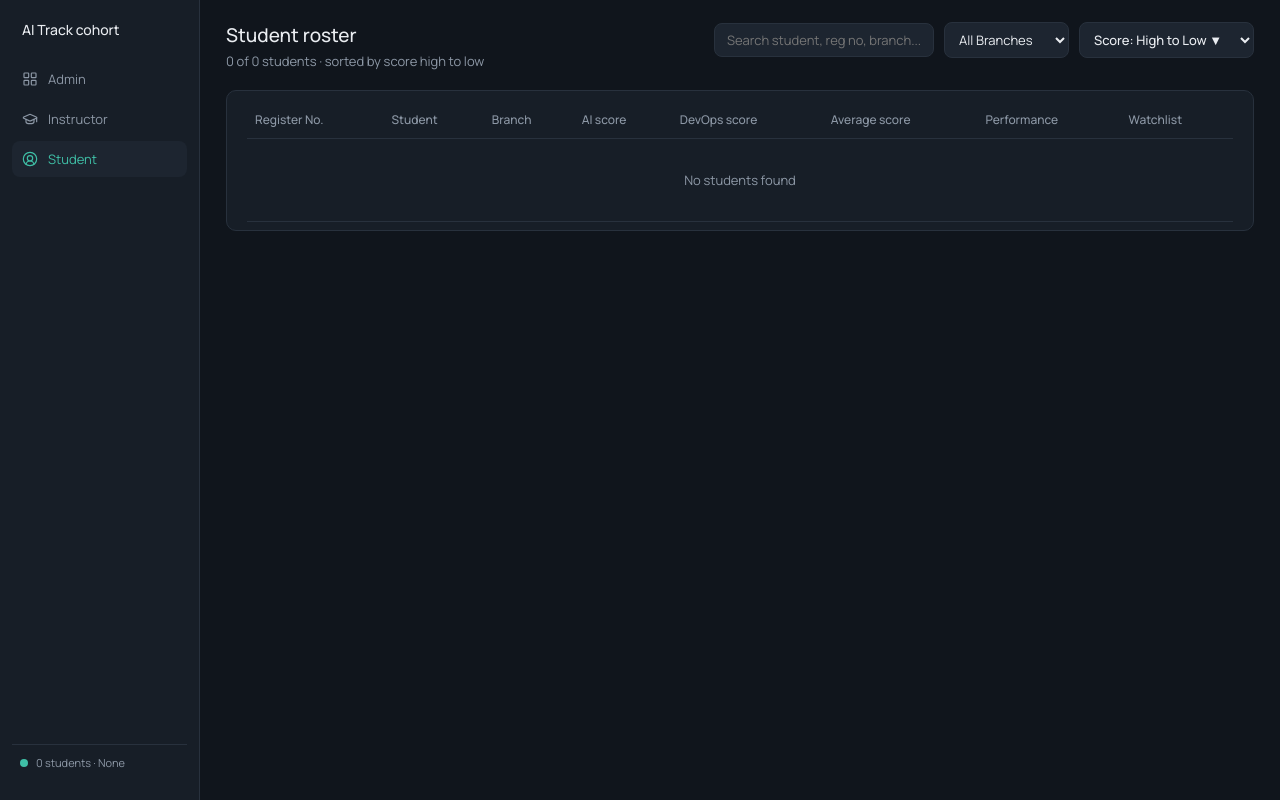
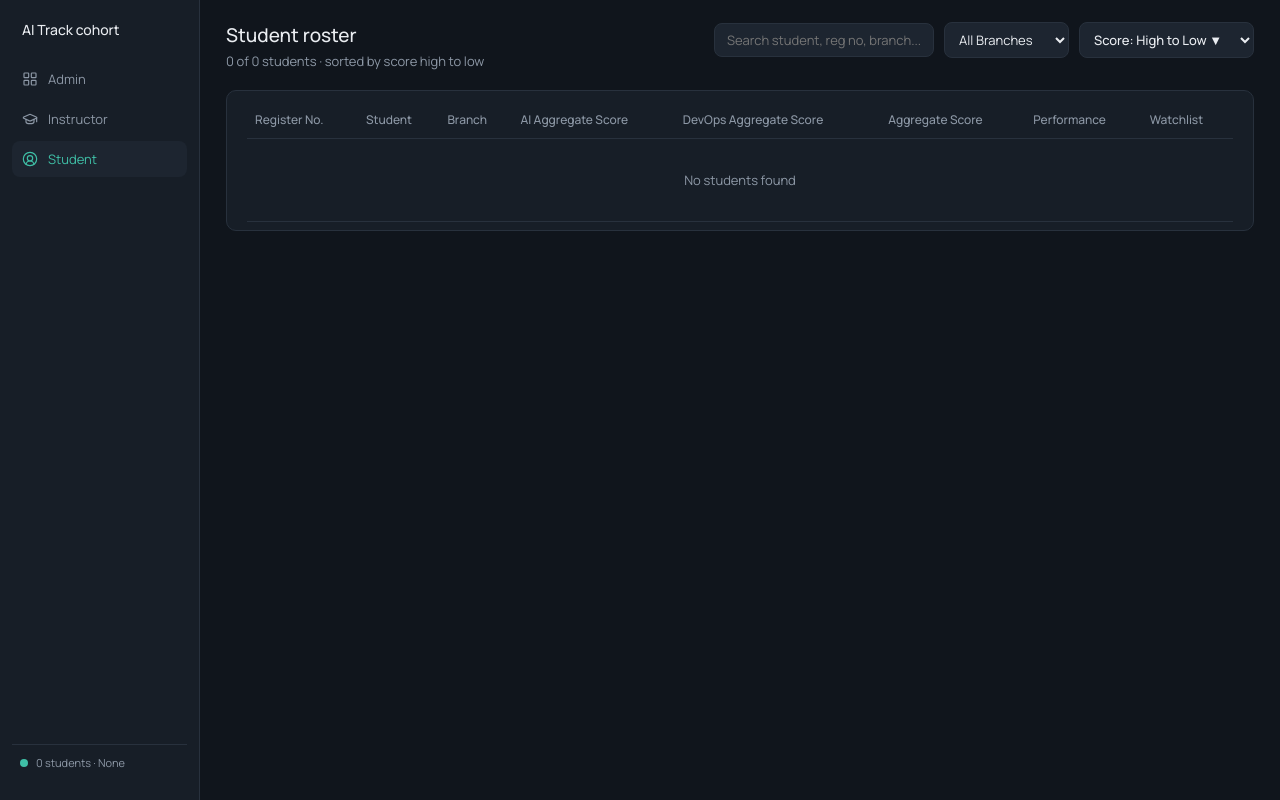
Before and after one commit to DamodarKV/student-view-only, a FastAPI app: page /student in a window 1280 px wide. Run offline with FastAPI, Linux system fonts and the light colour scheme; data that the repository does not hold is empty; some libraries are stand-ins or nearby versions.

Commit message:
Update Student Roster column headers to Aggregate Score labels

```diff
--- a/static/css/style.css
+++ b/static/css/style.css
@@ -242,6 +242,7 @@ button, input, select { font-family: var(--font-ui); }
 .data-table th {
   text-align: left; font-size: 12px; font-weight: 500; color: var(--text-muted);
   border-bottom: 1px solid var(--border); padding: 0 8px 10px 8px;
+  white-space: nowrap;
 }
 .data-table td {
   padding: 10px 8px; font-size: 13px; color: var(--text-primary); border-bottom: 1px solid var(--border);
--- a/templates/index.html
+++ b/templates/index.html
@@ -293,9 +293,9 @@
             <th>Register No.</th>
             <th>Student</th>
             <th>Branch</th>
-            <th>AI score</th>
-            <th>DevOps score</th>
-            <th>Average score</th>
+            <th>AI Aggregate Score</th>
+            <th>DevOps Aggregate Score</th>
+            <th>Aggregate Score</th>
             <th>Performance</th>
             <th>Watchlist</th>
           </tr>
```
